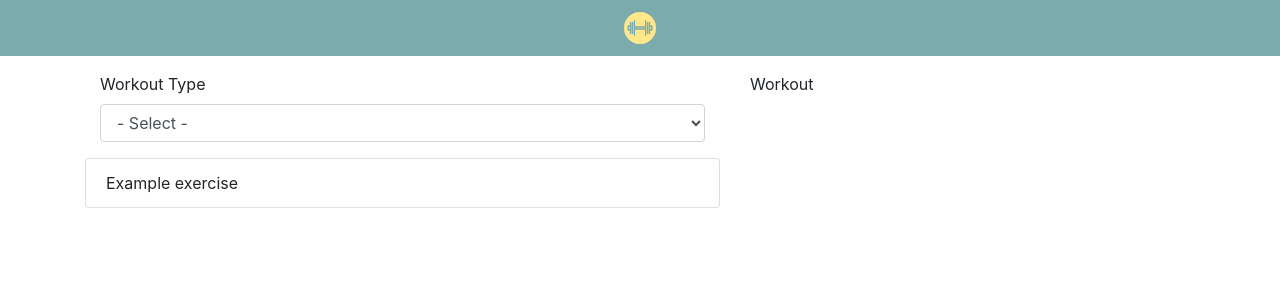
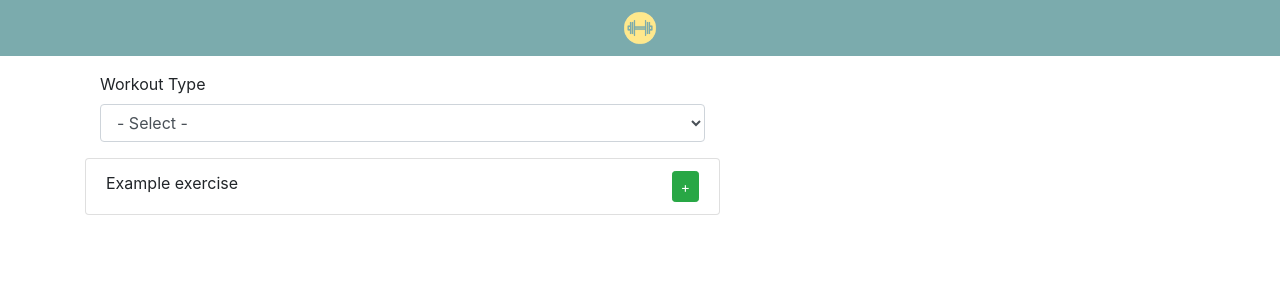
Before and after one commit to rachaelchar/Workout-Builder, a React (Create React App) app: page / in a window 1280 px wide. Shown: the top 300 px of the page. Built offline with nearby package versions, Linux system fonts and the light colour scheme.

Commit message:
add + btn to each list item

```diff
--- a/src/components/ExerciseItem/index.js
+++ b/src/components/ExerciseItem/index.js
@@ -2,6 +2,8 @@ import React from 'react';
 
 export default function ExerciseItem() {
   return (
-    <li class="list-group-item">Example exercise</li>
+    <li className="list-group-item">Example exercise
+    <button className="btn btn-success btn-sm float-right">+</button>
+    </li>
   );
 }
--- a/src/components/Workout/index.js
+++ b/src/components/Workout/index.js
@@ -1,7 +1,10 @@
 import React from 'react';
+import ExerciseList from "../ExerciseList";
 
 export default function Workout() {
   return (
-    <div>Workout</div>
+    <div>
+      {/* <ExerciseList /> */}
+    </div>
   );
 }
```
